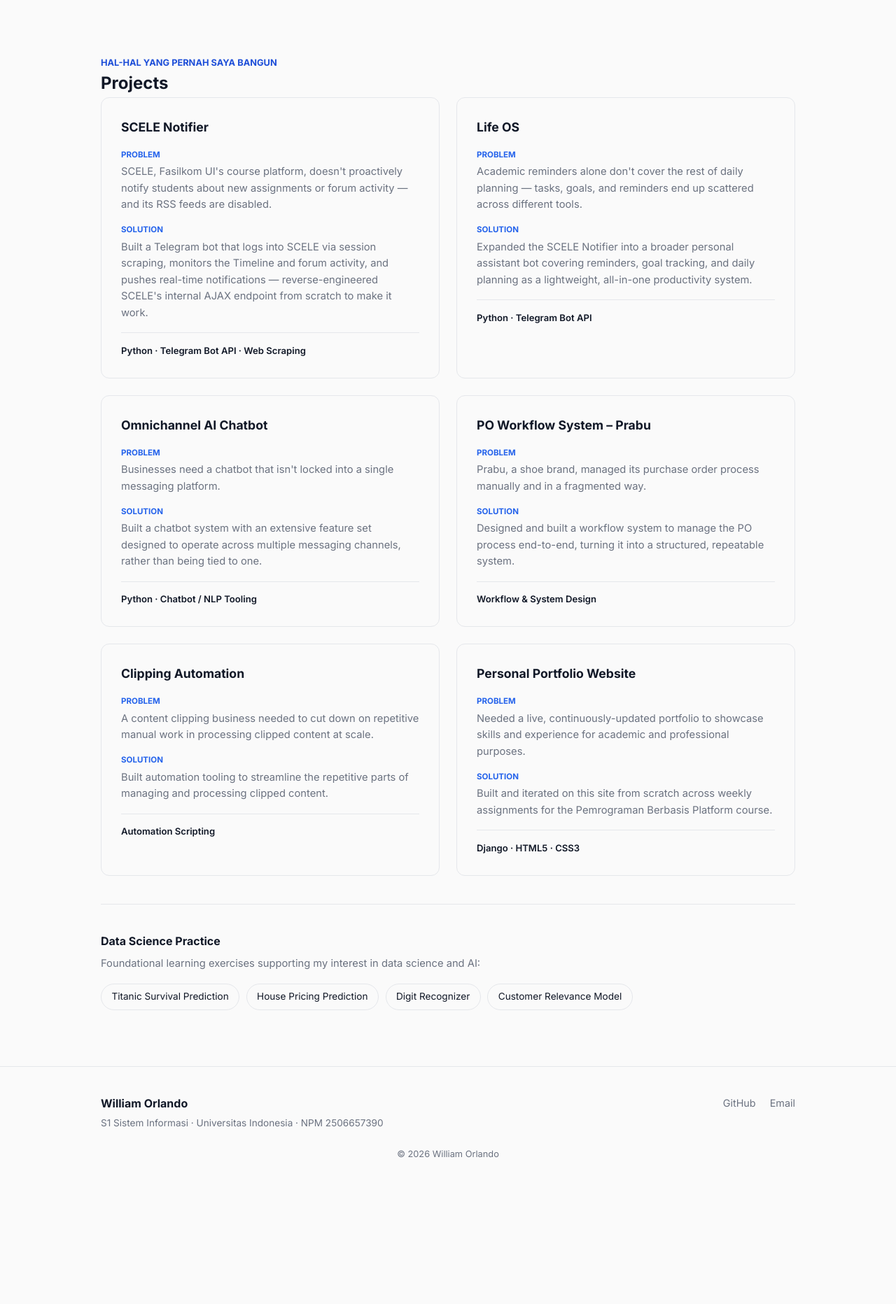
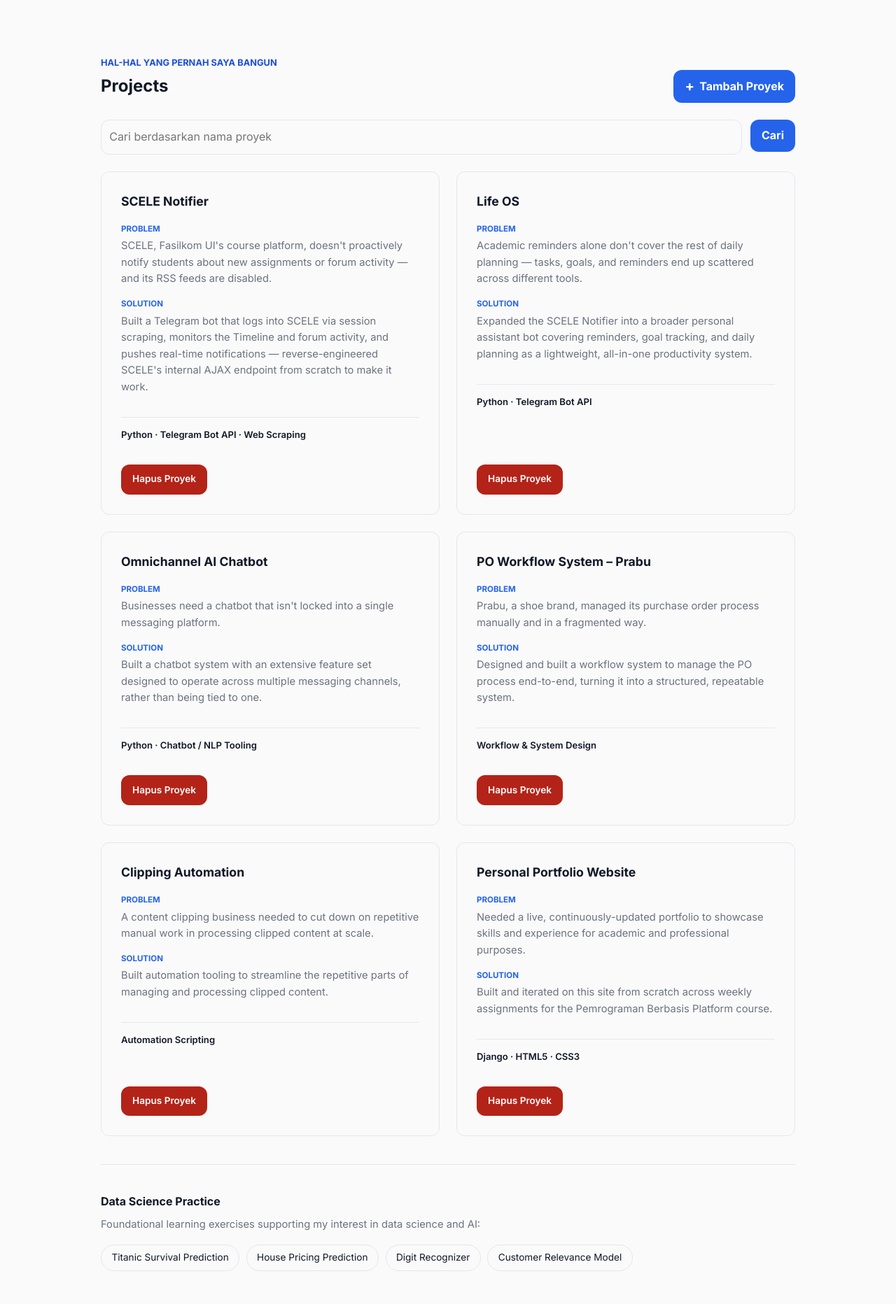
Before and after one commit to williamorln/myportofolio, a Django app: page /projects/ in a window 1280 px wide. Shown: the part 72-1936 px from the top of the page at 70% size. Before the commit the page ends 1727 px from the top, so only its background shows below. Run offline with Django 5.2, Linux system fonts and the light colour scheme; data comes from the database, SQL or seed files in the repository.

Commit message:
feat: add project form, JSON data delivery, search, and delete
- Add ProjectForm (main/forms.py), adapted to this project's actual
  Project fields (title/problem/solution/tech_stack/project_url)
  rather than the tutorial's example fields
- Add create_project view + /projects/add/ route + projects_form.html
- Add get_projects_json view exposing /api/projects/ as raw JSON,
  with an optional ?title= filter
- Route show_projects through that JSON endpoint and deserialize the
  response back into objects, demonstrating the client/server data
  delivery round-trip taught this week
- Wire the same title filter into the Projects page as a search box
- Add delete_project view + confirmation popover modal per project
  card, plus a site-wide messages banner in base.html for the
  success/failure feedback
- Register CSRF_TRUSTED_ORIGINS for the PWS domain so the form works
  once deployed

```diff
--- a/main/urls.py
+++ b/main/urls.py
@@ -1,6 +1,13 @@
 from django.urls import path
 
-from main.views import show_experience, show_main, show_projects
+from main.views import (
+    create_project,
+    delete_project,
+    get_projects_json,
+    show_experience,
+    show_main,
+    show_projects,
+)
 
 
 app_name = 'main'
@@ -9,4 +16,7 @@ urlpatterns = [
     path('', show_main, name='show_main'),
     path('experience/', show_experience, name='show_experience'),
     path('projects/', show_projects, name='show_projects'),
+    path('projects/add/', create_project, name='create_project'),
+    path('projects/<uuid:project_id>/delete/', delete_project, name='delete_project'),
+    path('api/projects/', get_projects_json, name='get_projects_json'),
 ]
--- a/main/views.py
+++ b/main/views.py
@@ -1,5 +1,9 @@
-from django.shortcuts import render
+from django.contrib import messages
+from django.core import serializers
+from django.http import HttpResponse
+from django.shortcuts import get_object_or_404, redirect, render
 
+from main.forms import ProjectForm
 from main.models import Experience, Project
 
 
@@ -12,6 +16,7 @@ def show_main(request):
             'Building digital solutions through technology, leadership, '
             'and problem solving.'
         ),
+        'active_page': 'main',
     }
     return render(request, 'index.html', context)
 
@@ -22,15 +27,64 @@ def show_experience(request):
         'npm': '2506657390',
         'study_program': 'S1 Sistem Informasi',
         'experience_list': Experience.objects.all().order_by('category', 'title'),
+        'active_page': 'experience',
     }
     return render(request, 'experience.html', context)
 
 
+def get_projects_json(request):
+    title_query = request.GET.get('title', '').strip()
+    projects = Project.objects.all()
+
+    if title_query:
+        projects = projects.filter(title__icontains=title_query)
+
+    projects_json = serializers.serialize('json', projects)
+    return HttpResponse(projects_json, content_type='application/json')
+
+
 def show_projects(request):
+    json_response = get_projects_json(request)
+    projects = serializers.deserialize(
+        'json',
+        json_response.content.decode('utf-8'),
+    )
+    projects = [project.object for project in projects]
+    title_query = request.GET.get('title', '').strip()
+
     context = {
         'name': 'William Orlando',
         'npm': '2506657390',
         'study_program': 'S1 Sistem Informasi',
-        'project_list': Project.objects.all(),
+        'project_list': projects,
+        'title_query': title_query,
+        'active_page': 'projects',
     }
     return render(request, 'projects.html', context)
+
+
+def create_project(request):
+    form = ProjectForm(request.POST or None)
+
+    if request.method == 'POST' and form.is_valid():
+        form.save()
+        messages.success(request, 'Proyek baru berhasil ditambahkan!')
+        return redirect('main:show_projects')
+
+    context = {
+        'name': 'William Orlando',
+        'form': form,
+        'active_page': 'projects',
+    }
+    return render(request, 'projects_form.html', context)
+
+
+def delete_project(request, project_id):
+    project = get_object_or_404(Project, pk=project_id)
+
+    if request.method == 'POST':
+        project.delete()
+        messages.success(request, 'Project berhasil dihapus!')
+        return redirect('main:show_projects')
+
+    return redirect('main:show_projects')
--- a/portofolio/settings.py
+++ b/portofolio/settings.py
@@ -16,6 +16,8 @@ from dotenv import load_dotenv
 load_dotenv()
 
 ALLOWED_HOSTS = ["localhost", "127.0.0.1", "william-orlando-myportofolio.pws.cs.ui.ac.id"]
+
+CSRF_TRUSTED_ORIGINS = ["https://william-orlando-myportofolio.pws.cs.ui.ac.id"]
 
 PRODUCTION = os.getenv('PRODUCTION', 'False').lower() == 'true'
 
--- a/static/css/style.css
+++ b/static/css/style.css
@@ -485,6 +485,8 @@ h1, h2, h3 {
 }
 
 .project-showcase-card {
+  display: flex;
+  flex-direction: column;
   padding: 1.75rem;
   background-color: var(--paper);
   border: 1px solid var(--line);
@@ -810,4 +812,257 @@ body:has(#theme-toggle:checked) .experience-status-ongoing {
   .footer-grid {
     flex-direction: column;
   }
+
+  .project-header {
+    align-items: flex-start;
+    flex-direction: column;
+  }
+
+  .project-add-button {
+    width: 100%;
+    justify-content: center;
+  }
+
+  .project-search {
+    flex-direction: column;
+  }
+
+  .project-search .button {
+    width: 100%;
+  }
+
+  .project-delete-modal {
+    align-items: flex-end;
+    padding: 0;
+  }
+
+  .project-delete-modal__content {
+    width: 100%;
+    padding: 1.25rem;
+    border-radius: var(--radius) var(--radius) 0 0;
+  }
+
+  .project-delete-modal__actions {
+    flex-direction: column-reverse;
+  }
+
+  .project-delete-modal__actions .button {
+    width: 100%;
+    text-align: center;
+  }
 }
+
+.site-message {
+  margin-top: 1rem;
+  padding: 0.75rem 1rem;
+  border-radius: var(--radius);
+  background-color: var(--surface-alt);
+  border: 1px solid var(--line);
+  font-size: 0.9rem;
+}
+
+.site-message--success {
+  border-color: #2e7d32;
+  color: #2e7d32;
+}
+
+.site-message--error {
+  border-color: #b42318;
+  color: #b42318;
+}
+
+/* Project form (add) */
+.project-form {
+  width: 100%;
+  max-width: 100%;
+  margin-top: 1.5rem;
+}
+
+.form-group {
+  margin-bottom: 1.25rem;
+}
+
+.form-group label {
+  display: block;
+  margin-bottom: 0.4rem;
+  font-weight: 700;
+}
+
+.form-group input,
+.form-group textarea {
+  width: 100%;
+  box-sizing: border-box;
+  padding: 0.7rem;
+  border: 1px solid var(--line);
+  border-radius: var(--radius);
+  background-color: var(--paper);
+  color: var(--ink);
+  font: inherit;
+  transition: border-color 0.2s ease, outline-color 0.2s ease;
+}
+
+.form-group input:focus,
+.form-group textarea:focus {
+  outline: 2px solid var(--accent);
+  border-color: var(--accent);
+}
+
+.form-error {
+  color: #b42318;
+  font-size: 0.85rem;
+  margin-top: 0.35rem;
+}
+
+.button {
+  display: inline-block;
+  height: fit-content;
+  border: 0;
+  border-radius: var(--radius);
+  padding: 0.65rem 1rem;
+  background: var(--accent);
+  color: #ffffff;
+  cursor: pointer;
+  font: inherit;
+  font-weight: 700;
+  text-decoration: none;
+}
+
+.button-secondary {
+  background: var(--ink);
+}
+
+.button-danger {
+  background: #b42318;
+}
+
+/* Project list: header, search, actions, delete modal */
+.project-header {
+  width: 100%;
+  display: flex;
+  justify-content: space-between;
+  align-items: center;
+  gap: 1rem;
+  margin-bottom: 1.5rem;
+}
+
+.project-header h1 {
+  margin-bottom: 0;
+}
+
+.project-add-button {
+  display: inline-flex;
+  align-items: center;
+  gap: 0.45rem;
+}
+
+.project-add-button span {
+  font-size: 1.25rem;
+  line-height: 1;
+}
+
+.project-search {
+  display: flex;
+  gap: 0.75rem;
+  margin-bottom: 1.5rem;
+}
+
+.project-search__input {
+  width: 100%;
+  min-width: 0;
+  padding: 0.7rem;
+  border: 1px solid var(--line);
+  border-radius: var(--radius);
+  background: var(--paper);
+  color: var(--ink);
+  font: inherit;
+}
+
+.project-search__input:focus {
+  outline: 2px solid var(--accent);
+  border-color: var(--accent);
+}
+
+.project-card-actions {
+  margin-top: auto;
+}
+
+.project-actions {
+  display: flex;
+  align-items: center;
+  flex-wrap: wrap;
+  gap: 1.25rem;
+  margin-top: 1rem;
+}
+
+.project-actions .button {
+  font-size: 0.85rem;
+  font-weight: 600;
+}
+
+.project-delete-modal {
+  display: none;
+  position: fixed;
+  inset: 0;
+  width: 100%;
+  height: 100%;
+  max-width: none;
+  max-height: none;
+  margin: 0;
+  padding: 1rem;
+  border: 0;
+  background: transparent;
+  z-index: 10;
+  align-items: center;
+  justify-content: center;
+}
+
+.project-delete-modal:popover-open {
+  display: flex;
+}
+
+.project-delete-modal__backdrop {
+  position: absolute;
+  inset: 0;
+  width: 100%;
+  height: 100%;
+  border: 0;
+  padding: 0;
+  background: rgba(28, 25, 23, 0.58);
+  cursor: default;
+}
+
+.project-delete-modal__content {
+  position: relative;
+  z-index: 1;
+  width: min(100%, 480px);
+  padding: 1.5rem;
+  background: var(--paper);
+  border: 1px solid var(--line);
+  border-radius: var(--radius);
+  box-shadow: 0 1rem 3rem rgba(28, 25, 23, 0.22);
+}
+
+.project-delete-modal__content h2 {
+  margin: 0 0 0.75rem;
+  font-size: 1.4rem;
+}
+
+.project-delete-modal__close {
+  position: absolute;
+  top: 1rem;
+  right: 1rem;
+  border: 0;
+  padding: 0;
+  background: transparent;
+  color: var(--text-muted);
+  font-size: 1.8rem;
+  line-height: 1;
+  cursor: pointer;
+}
+
+.project-delete-modal__actions {
+  display: flex;
+  justify-content: flex-end;
+  gap: 0.75rem;
+  margin-top: 1.5rem;
+}
--- /dev/null
+++ b/templates/components/project_delete_modal.html
@@ -0,0 +1,43 @@
+<p class="experience-status">
+    <button type="button"
+            class="button button-danger"
+            popovertarget="delete-project-{{ project.id }}"
+            aria-label="Hapus {{ project.title }}"
+            title="Hapus proyek">
+        Hapus Proyek
+    </button>
+</p>
+<div id="delete-project-{{ project.id }}"
+     class="project-delete-modal"
+     popover="auto"
+     role="dialog"
+     aria-modal="true"
+     aria-labelledby="delete-project-title-{{ project.id }}">
+    <button type="button"
+            class="project-delete-modal__backdrop"
+            popovertarget="delete-project-{{ project.id }}"
+            popovertargetaction="hide"
+            aria-label="Tutup konfirmasi hapus"></button>
+    <div class="project-delete-modal__content">
+        <button type="button"
+                class="project-delete-modal__close"
+                popovertarget="delete-project-{{ project.id }}"
+                popovertargetaction="hide"
+                aria-label="Tutup konfirmasi hapus">&times;</button>
+        <h2 id="delete-project-title-{{ project.id }}">Hapus Project?</h2>
+        <p>
+            Apakah Anda yakin ingin menghapus
+            <strong>{{ project.title }}</strong>?
+        </p>
+        <div class="project-delete-modal__actions">
+            <button type="button"
+                    class="button button-secondary"
+                    popovertarget="delete-project-{{ project.id }}"
+                    popovertargetaction="hide">Batal</button>
+            <form method="post" action="{% url 'main:delete_project' project.id %}">
+                {% csrf_token %}
+                <button type="submit" class="button button-danger">Ya, Hapus</button>
+            </form>
+        </div>
+    </div>
+</div>
--- a/templates/projects.html
+++ b/templates/projects.html
@@ -1,40 +1,31 @@
-{% load static %}
-<!doctype html>
-<html lang="id">
-<head>
-  <meta charset="UTF-8">
-  <meta name="viewport" content="width=device-width, initial-scale=1.0">
+{% extends "base.html" %}
+{% block meta %}
   <title>Projects - {{ name }}</title>
-
-  <link rel="preconnect" href="https://fonts.googleapis.com">
-  <link rel="preconnect" href="https://fonts.gstatic.com" crossorigin>
-  <link href="https://fonts.googleapis.com/css2?family=Inter:wght@400;500;600;700;800&display=swap" rel="stylesheet">
-  <link rel="stylesheet" href="{% static 'css/style.css' %}">
-</head>
-<body>
-  <header class="site-header">
-    <div class="container">
-      <a href="{% url 'main:show_main' %}" class="brand">{{ name }}</a>
-      <nav>
-        <a href="{% url 'main:show_main' %}">Profile</a>
-        <a href="{% url 'main:show_main' %}#about">About</a>
-        <a href="{% url 'main:show_main' %}#skills">Skills</a>
-        <a href="{% url 'main:show_experience' %}">Experience</a>
-        <a href="{% url 'main:show_projects' %}" aria-current="page">Projects</a>
-        <a href="{% url 'main:show_main' %}#contact">Contact</a>
-      </nav>
-      <input type="checkbox" id="theme-toggle" class="theme-toggle-input">
-      <label for="theme-toggle" class="theme-toggle-label" aria-label="Toggle dark mode">
-        <span class="toggle-track"><span class="toggle-thumb"></span></span>
-      </label>
-    </div>
-  </header>
-
+{% endblock meta %}
+{% block content %}
   <main>
     <section class="section" id="projects">
       <div class="container">
         <p class="section-kicker">Hal-hal yang pernah saya bangun</p>
-        <h1>Projects</h1>
+        <div class="project-header">
+          <h1>Projects</h1>
+          <a href="{% url 'main:create_project' %}" class="button project-add-button">
+            <span aria-hidden="true">+</span>
+            Tambah Proyek
+          </a>
+        </div>
+
+        <form method="get" action="{% url 'main:show_projects' %}" class="project-search">
+          <input
+            type="search"
+            name="title"
+            value="{{ title_query }}"
+            placeholder="Cari berdasarkan nama proyek"
+            class="project-search__input"
+            aria-label="Cari berdasarkan nama proyek"
+          >
+          <button type="submit" class="button">Cari</button>
+        </form>
 
         <div class="project-showcase">
           {% for project in project_list %}
@@ -49,12 +40,21 @@
                 <p>{{ project.solution }}</p>
               </div>
               <p class="project-tech">{{ project.tech_stack }}</p>
-              {% if project.project_url %}
-                <a href="{{ project.project_url }}" class="project-link" target="_blank" rel="noopener">View Project &rarr;</a>
-              {% endif %}
+              <div class="project-card-actions">
+                <div class="project-actions">
+                  {% if project.project_url %}
+                    <a href="{{ project.project_url }}" class="project-link" target="_blank" rel="noopener">View Project &rarr;</a>
+                  {% endif %}
+                  {% include "components/project_delete_modal.html" with project=project %}
+                </div>
+              </div>
             </article>
           {% empty %}
-            <p class="empty-state">Belum ada project yang ditambahkan.</p>
+            {% if title_query %}
+              <p class="empty-state">Tidak ada project dengan nama tersebut.</p>
+            {% else %}
+              <p class="empty-state">Belum ada project yang ditambahkan.</p>
+            {% endif %}
           {% endfor %}
         </div>
 
@@ -71,19 +71,4 @@
       </div>
     </section>
   </main>
-
-  <footer class="site-footer">
-    <div class="container footer-grid">
-      <div>
-        <p class="footer-name">{{ name }}</p>
-        <p class="footer-meta">{{ study_program }} &middot; Universitas Indonesia &middot; NPM {{ npm }}</p>
-      </div>
-      <div class="footer-links">
-        <a href="https://github.com/williamorln" target="_blank" rel="noopener">GitHub</a>
-        <a href="mailto:adakanduo4@gmail.com">Email</a>
-      </div>
-    </div>
-    <p class="footer-copyright">&copy; 2026 {{ name }}</p>
-  </footer>
-</body>
-</html>
+{% endblock content %}
```
Also changed, not shown: main/forms.py (added, +54 -0 lines), templates/projects_form.html (added, +27 -0 lines).
